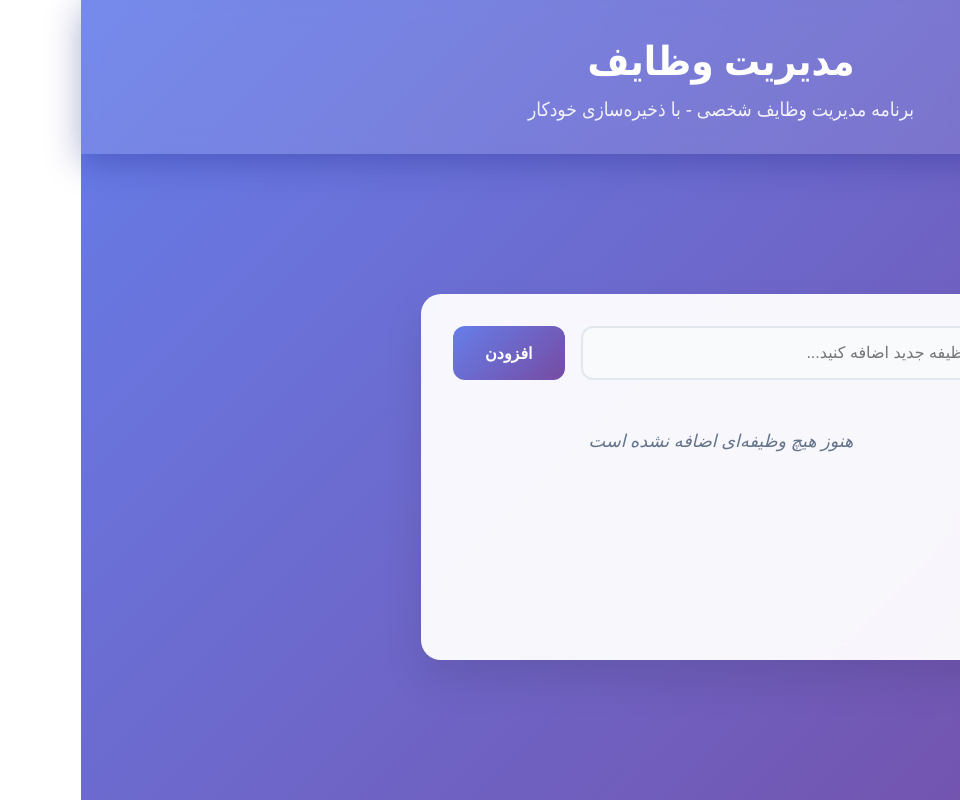
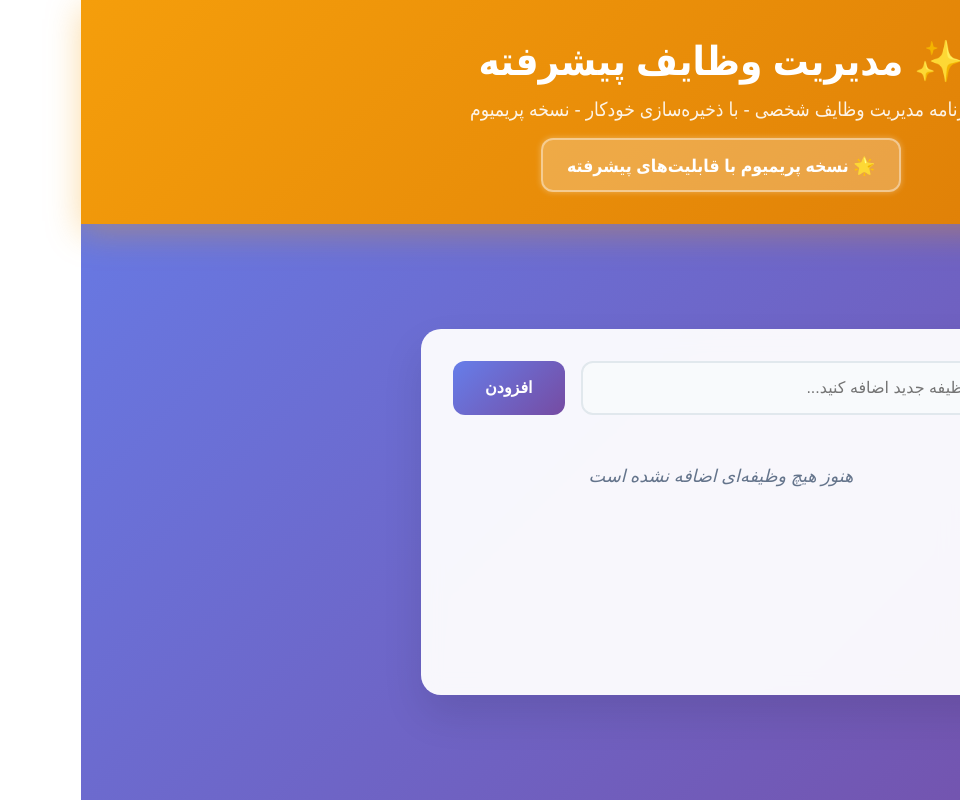
Before and after one commit to mahdiKhd/Software-Engineering-Lab01, a React (Create React App) app in the folder software-engineering-lab/: page / in a window 1280 px wide. Shown: the whole page, without its empty margins (320-1280 px from the left). Built offline with nearby package versions, Linux system fonts and the light colour scheme.

Commit message:
feat: Add premium theme with golden design

```diff
--- a/software-engineering-lab/src/App.css
+++ b/software-engineering-lab/src/App.css
@@ -18,12 +18,12 @@ body {
 }
 
 .app-header {
-  background: rgba(255, 255, 255, 0.1);
+  background: linear-gradient(135deg, #f59e0b 0%, #d97706 100%);
   backdrop-filter: blur(10px);
   padding: 2rem;
   text-align: center;
   color: white;
-  box-shadow: 0 8px 32px rgba(31, 38, 135, 0.37);
+  box-shadow: 0 8px 32px rgba(245, 158, 11, 0.37);
 }
 
 .app-header h1 {
@@ -35,6 +35,24 @@ body {
 .app-header p {
   font-size: 1.2rem;
   opacity: 0.9;
+}
+
+.premium-badge {
+  margin-top: 1rem;
+  padding: 0.8rem 1.5rem;
+  background: rgba(255, 255, 255, 0.25);
+  border: 2px solid rgba(255, 255, 255, 0.4);
+  border-radius: 12px;
+  display: inline-block;
+  font-weight: 600;
+  font-size: 1.1rem;
+  animation: shine 3s infinite;
+}
+
+@keyframes shine {
+  0% { box-shadow: 0 0 5px rgba(255, 255, 255, 0.3); }
+  50% { box-shadow: 0 0 20px rgba(255, 255, 255, 0.6); }
+  100% { box-shadow: 0 0 5px rgba(255, 255, 255, 0.3); }
 }
 
 .stats {
--- a/software-engineering-lab/src/App.js
+++ b/software-engineering-lab/src/App.js
@@ -71,8 +71,11 @@ function App() {
   return (
     <div className="App">
       <header className="app-header">
-        <h1>مدیریت وظایف</h1>
-        <p>برنامه مدیریت وظایف شخصی - با ذخیره‌سازی خودکار</p>
+        <h1>✨ مدیریت وظایف پیشرفته</h1>
+        <p>برنامه مدیریت وظایف شخصی - با ذخیره‌سازی خودکار - نسخه پریمیوم</p>
+        <div className="premium-badge">
+          🌟 نسخه پریمیوم با قابلیت‌های پیشرفته
+        </div>
         {totalCount > 0 && (
           <div className="stats">
             <span>کل: {totalCount} | فعال: {activeCount} | تکمیل شده: {completedCount}</span>
```
